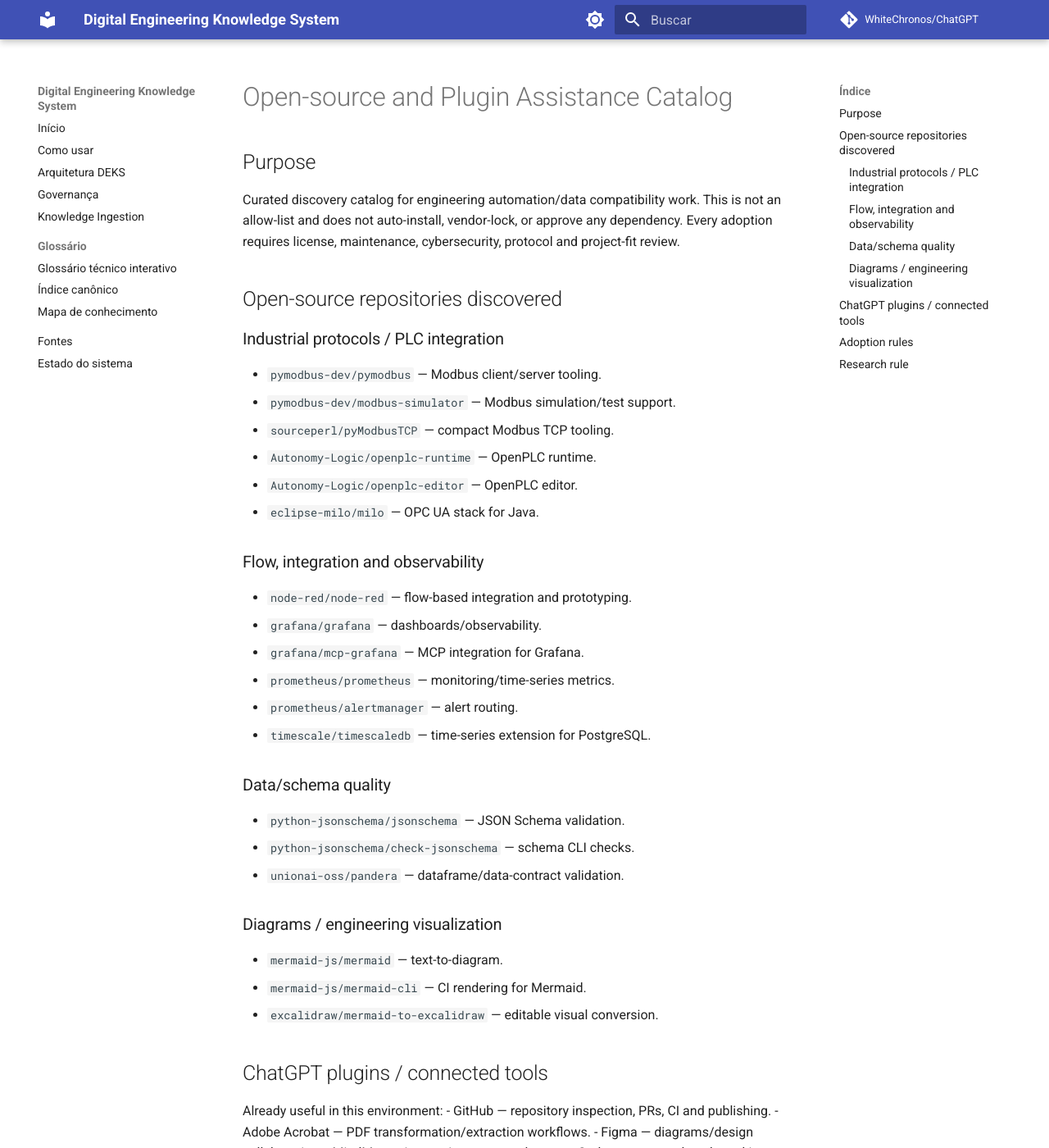
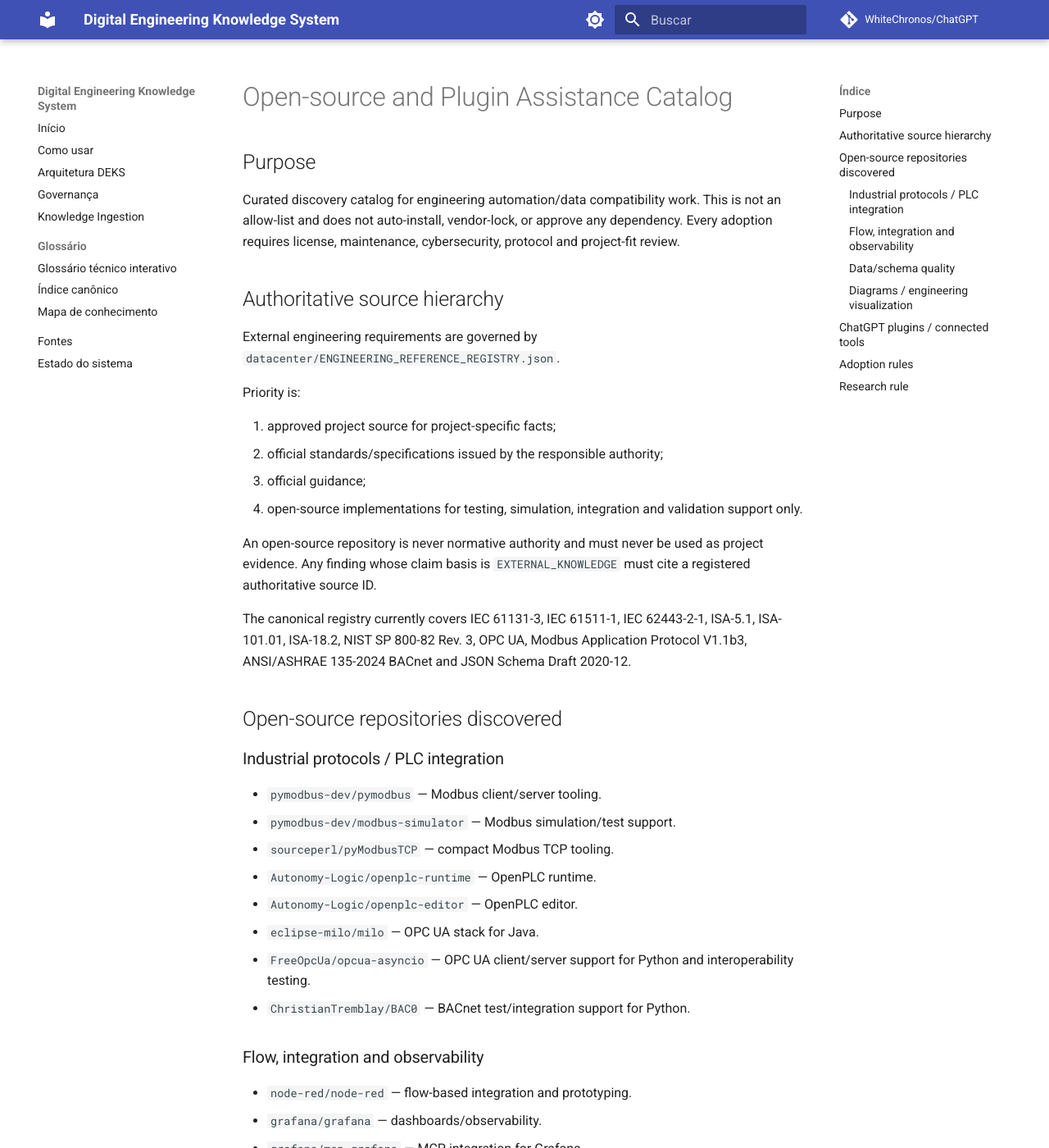
Before and after one commit to WhiteChronos/ChatGPT, an MkDocs documentation site: the page built from docs/OPEN_SOURCE_AND_PLUGIN_CATALOG.md, in a window 1280 px wide and 1400 px high. Shown: the whole window at 82% size. Built offline with MkDocs 1.6.1 and Material for MkDocs 9.7.7, drawn with Linux system fonts in a browser that asks for light colours; comment, search, counter and statistics services are not loaded.

Commit message:
Document authoritative-source hierarchy and supporting repositories

```diff
--- a/docs/OPEN_SOURCE_AND_PLUGIN_CATALOG.md
+++ b/docs/OPEN_SOURCE_AND_PLUGIN_CATALOG.md
@@ -2,6 +2,22 @@
 
 ## Purpose
 Curated discovery catalog for engineering automation/data compatibility work. This is not an allow-list and does not auto-install, vendor-lock, or approve any dependency. Every adoption requires license, maintenance, cybersecurity, protocol and project-fit review.
+
+
+## Authoritative source hierarchy
+
+External engineering requirements are governed by `datacenter/ENGINEERING_REFERENCE_REGISTRY.json`.
+
+Priority is:
+
+1. approved project source for project-specific facts;
+2. official standards/specifications issued by the responsible authority;
+3. official guidance;
+4. open-source implementations for testing, simulation, integration and validation support only.
+
+An open-source repository is never normative authority and must never be used as project evidence. Any finding whose claim basis is `EXTERNAL_KNOWLEDGE` must cite a registered authoritative source ID.
+
+The canonical registry currently covers IEC 61131-3, IEC 61511-1, IEC 62443-2-1, ISA-5.1, ISA-101.01, ISA-18.2, NIST SP 800-82 Rev. 3, OPC UA, Modbus Application Protocol V1.1b3, ANSI/ASHRAE 135-2024 BACnet and JSON Schema Draft 2020-12.
 
 ## Open-source repositories discovered
 
@@ -12,6 +28,8 @@
 - `Autonomy-Logic/openplc-runtime` — OpenPLC runtime.
 - `Autonomy-Logic/openplc-editor` — OpenPLC editor.
 - `eclipse-milo/milo` — OPC UA stack for Java.
+- `FreeOpcUa/opcua-asyncio` — OPC UA client/server support for Python and interoperability testing.
+- `ChristianTremblay/BAC0` — BACnet test/integration support for Python.
 
 ### Flow, integration and observability
 - `node-red/node-red` — flow-based integration and prototyping.
```
